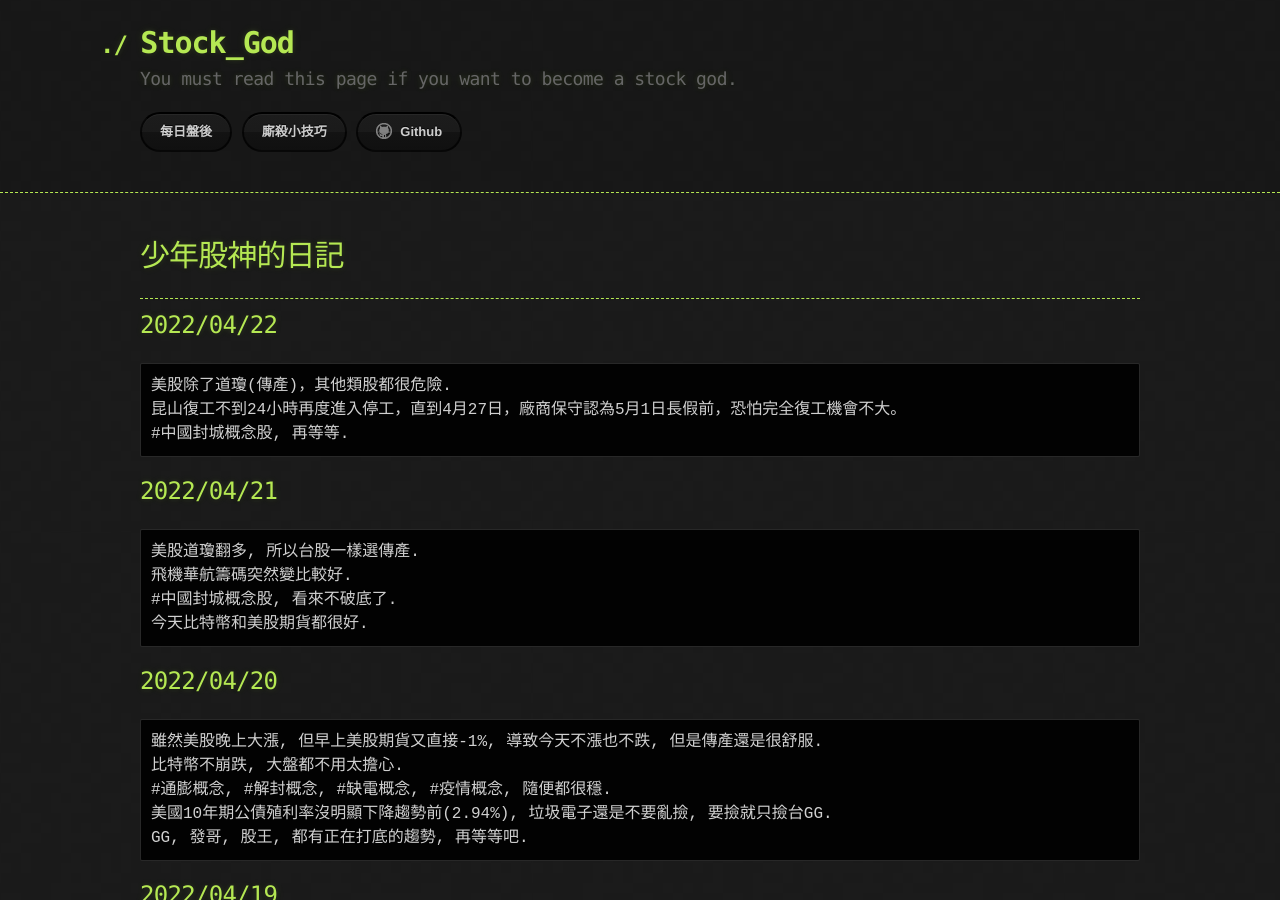
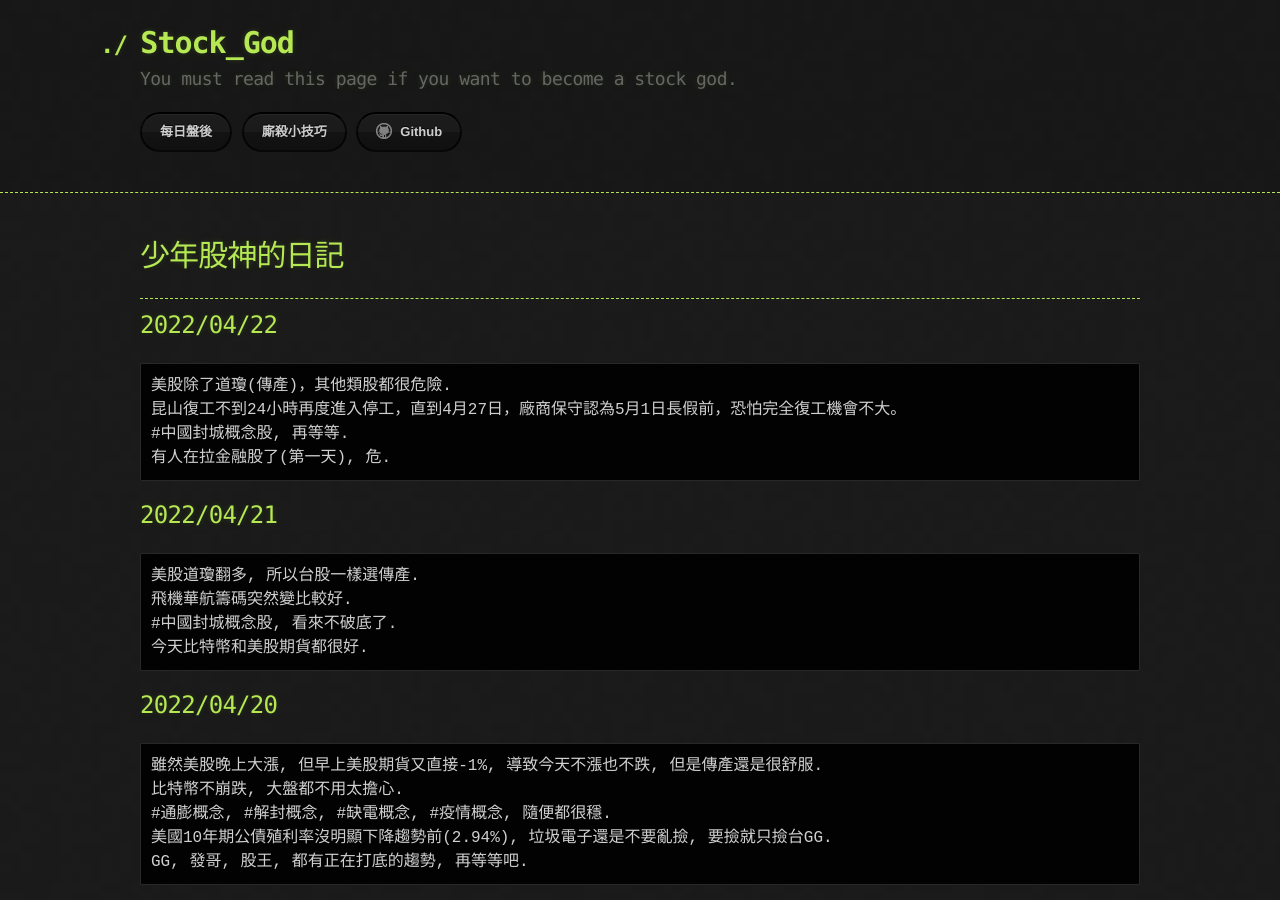
Before and after one commit to lepg5487/Stock_God, a Jekyll site: the page built from index.md, in a window 1280 px wide and 900 px high. Built offline with Jekyll 4.4.1, drawn with Linux system fonts in a browser that asks for light colours; our own code applies the rules of GitHub Pages for plain Markdown files.

Commit message:
Update index.md

````diff
--- a/index.md
+++ b/index.md
@@ -11,6 +11,7 @@ layout: testlayouts
 美股除了道瓊(傳產)，其他類股都很危險.
 昆山復工不到24小時再度進入停工，直到4月27日，廠商保守認為5月1日長假前，恐怕完全復工機會不大。
 #中國封城概念股, 再等等.
+有人在拉金融股了(第一天), 危.
 ```
 
 ## 2022/04/21
````
